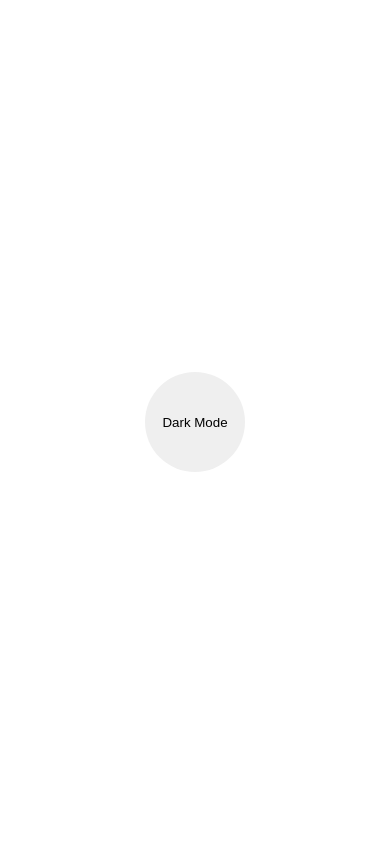
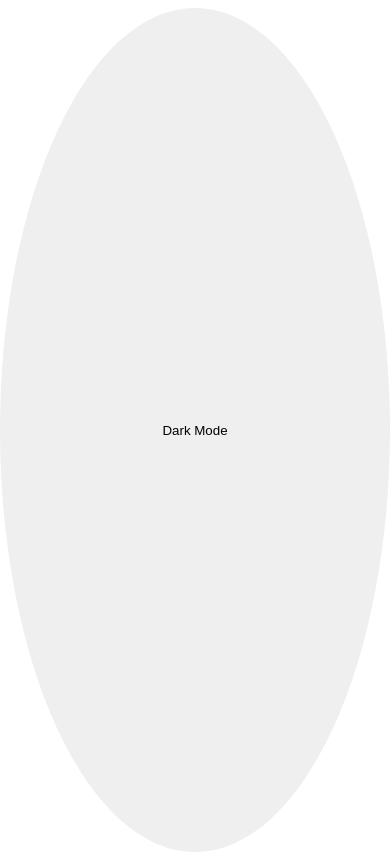
Before and after one commit to originalop/Web-Modules, a plain HTML site: page Dark_Mode_Button.html in a window 390 px wide. Drawn offline with Linux system fonts and the light colour scheme.

Commit message:
Added responsive height and width

```diff
--- a/Dark_Mode_Button.html
+++ b/Dark_Mode_Button.html
@@ -8,8 +8,8 @@
         }
     #color
     {
-      height:100px;
-      width:100px;
+      height:100vh;
+      width:100vw;
       border-radius:50%;
       border:none;
     }
```
